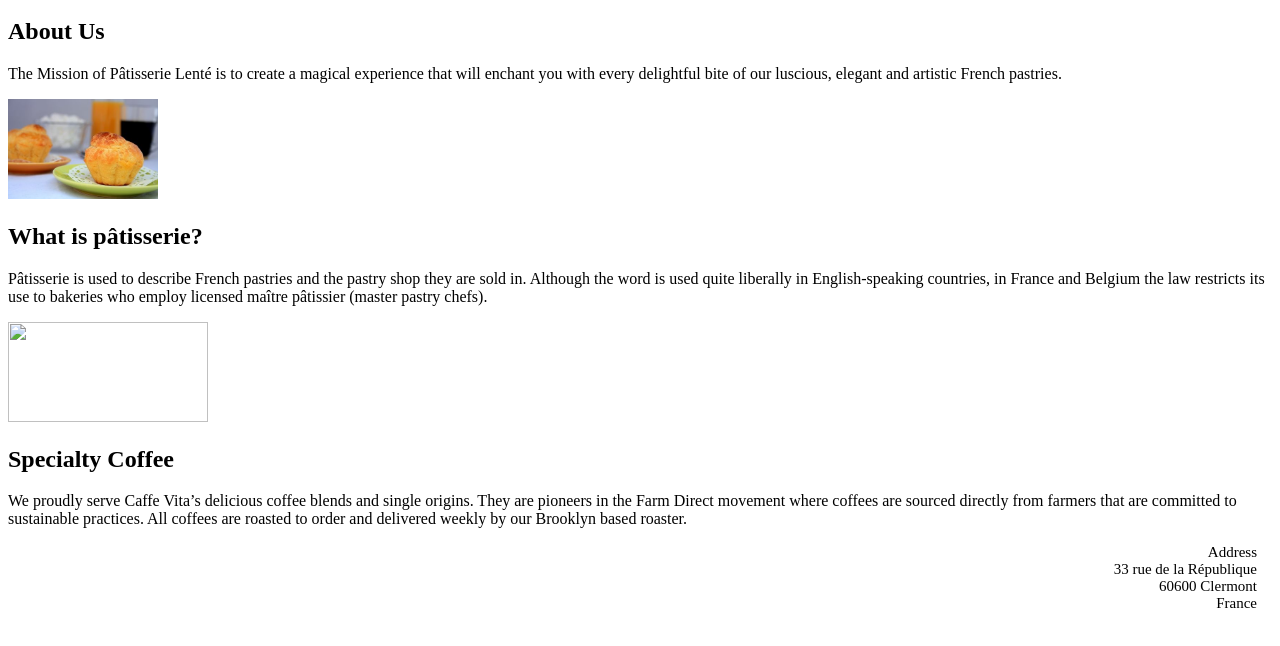
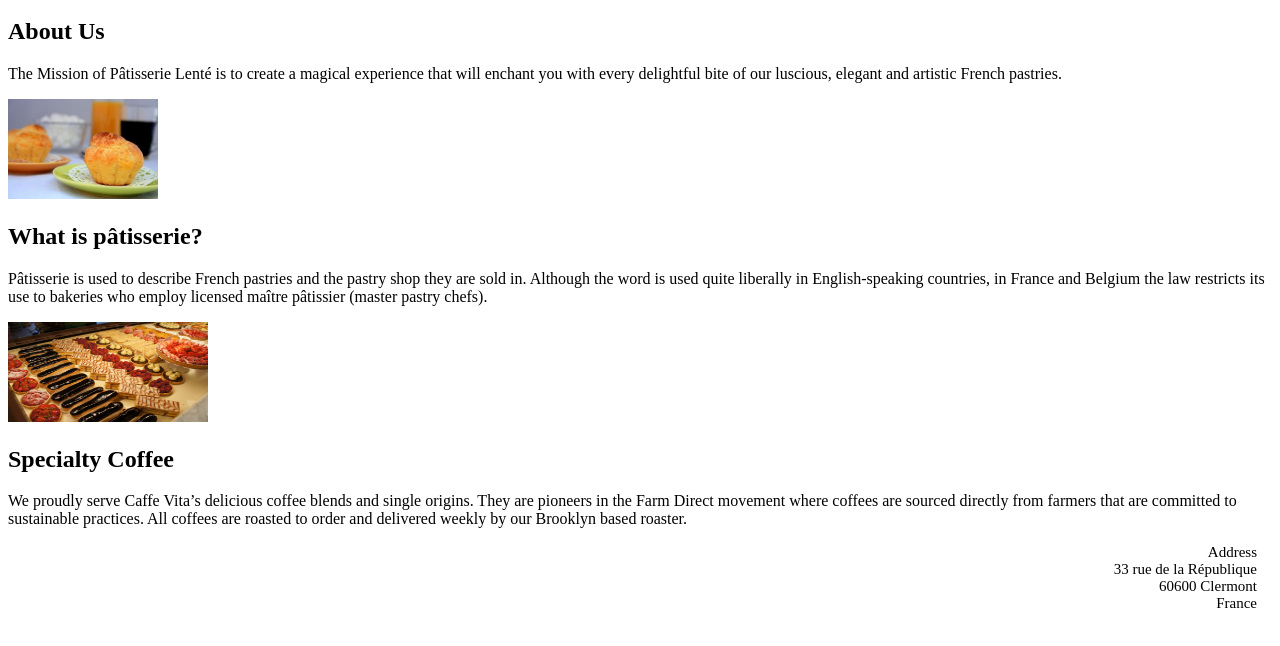
Before and after one commit to riya123rawat/html-Website, a plain HTML site: page index.html in a window 1280 px wide. Shown: the part 80-726 px from the top of the page. Drawn offline with Linux system fonts and the light colour scheme.

Commit message:
tset image

```diff
--- a/index.html
+++ b/index.html
@@ -18,7 +18,7 @@
     <img src="images/pic1.jpg">
     <h2>What is pâtisserie?</h2>
     <p>Pâtisserie is used to describe French pastries and the pastry shop they are sold in. Although the word is used quite liberally in English-speaking countries, in France and Belgium the law restricts its use to bakeries who employ licensed maître pâtissier (master pastry chefs).</p>
-    <img src="images/pic 2.jpg" width="200 " height="100">
+    <img src="images/pic 2.jpg" width="200 ">
     <h2>Specialty Coffee</h2>
     <p>We proudly serve Caffe Vita’s delicious coffee blends and single origins. They are pioneers in the Farm Direct movement where coffees are sourced directly from farmers that are committed to sustainable practices. All coffees are roasted to order and delivered weekly by our Brooklyn based roaster.</p>
 
```
Also changed, not shown: images/pic 2.jpg (added).
